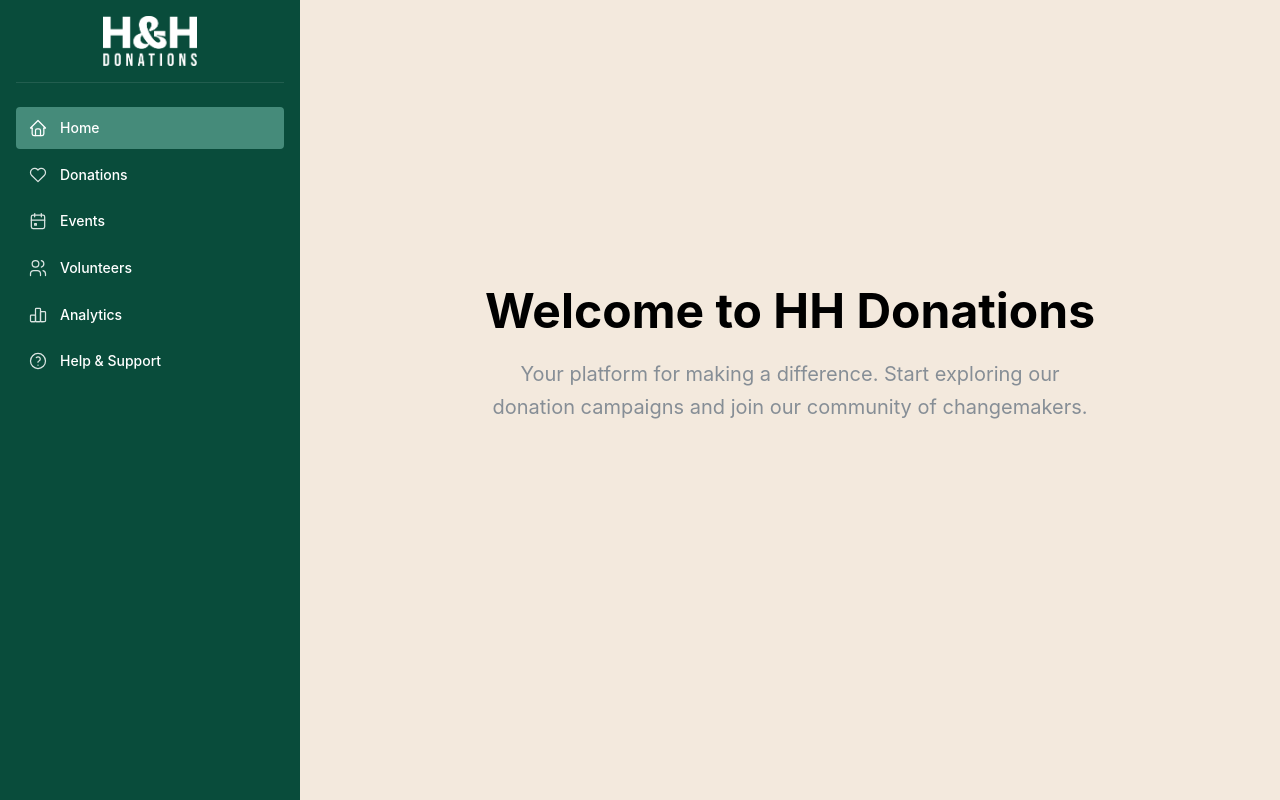
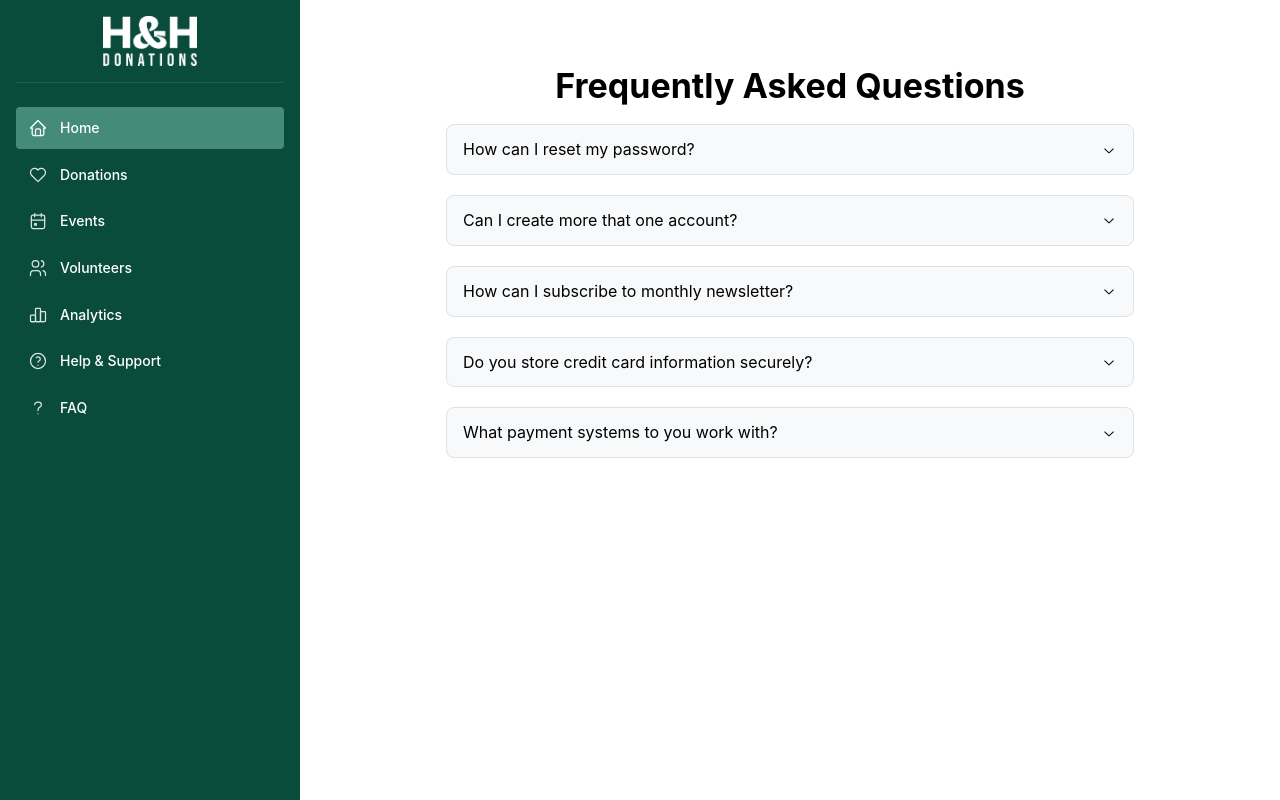
Before and after one commit to hamzak555/hh-donations, a React (Create React App) app: page /faq in a window 1280 px wide. Built offline with nearby package versions, Linux system fonts and the light colour scheme.

Commit message:
Force left-align logo with explicit margin styles

```diff
--- a/package.json
+++ b/package.json
@@ -12,6 +12,7 @@
     "@testing-library/user-event": "^13.5.0",
     "react": "^19.1.1",
     "react-dom": "^19.1.1",
+    "react-router-dom": "^7.7.1",
     "react-scripts": "5.0.1",
     "web-vitals": "^2.1.4"
   },
--- a/src/App.js
+++ b/src/App.js
@@ -2,20 +2,27 @@ import React from 'react';
 import '@mantine/core/styles.css';
 import './styles/App.css';
 import { MantineProvider } from '@mantine/core';
+import { BrowserRouter as Router, Routes, Route } from 'react-router-dom';
 import { NavbarSimpleColored } from './components/NavbarSimpleColored';
 import Homepage from './pages/Homepage';
+import { FaqPage } from './pages/FaqPage';
 
 function App() {
   return (
     <MantineProvider>
-      <div className="App">
-        <div style={{ display: 'flex' }}>
-          <NavbarSimpleColored />
-          <main style={{ flex: 1, backgroundColor: 'var(--hh-light)', minHeight: '100vh' }}>
-            <Homepage />
-          </main>
+      <Router>
+        <div className="App">
+          <div style={{ display: 'flex' }}>
+            <NavbarSimpleColored />
+            <main style={{ flex: 1, backgroundColor: 'white', minHeight: '100vh' }}>
+              <Routes>
+                <Route path="/" element={<Homepage />} />
+                <Route path="/faq" element={<FaqPage />} />
+              </Routes>
+            </main>
+          </div>
         </div>
-      </div>
+      </Router>
     </MantineProvider>
   );
 }
--- /dev/null
+++ b/src/components/FaqSimple.js
@@ -0,0 +1,42 @@
+import { Accordion, Container, Title } from '@mantine/core';
+import classes from './FaqSimple.module.css';
+
+const placeholder =
+  "It can't help but hear a pin drop from over half a mile away, so it lives deep in the mountains where there aren't many people or Pokémon.It was born from sludge on the ocean floor. In a sterile environment, the germs within its body can't multiply, and it dies.It has no eyeballs, so it can't see. It checks its surroundings via the ultrasonic waves it emits from its mouth.";
+
+export function FaqSimple() {
+  return (
+    <Container size="sm" className={classes.wrapper}>
+      <Title ta="center" className={classes.title}>
+        Frequently Asked Questions
+      </Title>
+
+      <Accordion variant="separated">
+        <Accordion.Item className={classes.item} value="reset-password">
+          <Accordion.Control>How can I reset my password?</Accordion.Control>
+          <Accordion.Panel>{placeholder}</Accordion.Panel>
+        </Accordion.Item>
+
+        <Accordion.Item className={classes.item} value="another-account">
+          <Accordion.Control>Can I create more that one account?</Accordion.Control>
+          <Accordion.Panel>{placeholder}</Accordion.Panel>
+        </Accordion.Item>
+
+        <Accordion.Item className={classes.item} value="newsletter">
+          <Accordion.Control>How can I subscribe to monthly newsletter?</Accordion.Control>
+          <Accordion.Panel>{placeholder}</Accordion.Panel>
+        </Accordion.Item>
+
+        <Accordion.Item className={classes.item} value="credit-card">
+          <Accordion.Control>Do you store credit card information securely?</Accordion.Control>
+          <Accordion.Panel>{placeholder}</Accordion.Panel>
+        </Accordion.Item>
+
+        <Accordion.Item className={classes.item} value="payment">
+          <Accordion.Control>What payment systems to you work with?</Accordion.Control>
+          <Accordion.Panel>{placeholder}</Accordion.Panel>
+        </Accordion.Item>
+      </Accordion>
+    </Container>
+  );
+}
--- /dev/null
+++ b/src/components/FaqSimple.module.css
@@ -0,0 +1,23 @@
+.wrapper {
+  padding-top: calc(var(--mantine-spacing-xl) * 2);
+  padding-bottom: calc(var(--mantine-spacing-xl) * 2);
+}
+
+.title {
+  margin-bottom: var(--mantine-spacing-md);
+  padding-left: var(--mantine-spacing-md);
+  padding-right: var(--mantine-spacing-md);
+  color: var(--mantine-color-black);
+
+  @media (max-width: $mantine-breakpoint-sm) {
+    font-size: rem(28px);
+  }
+}
+
+.item {
+  border-radius: var(--mantine-radius-md);
+  margin-bottom: var(--mantine-spacing-lg);
+
+  border: rem(1px) solid
+    light-dark(var(--mantine-color-gray-3), var(--mantine-color-dark-4));
+}
--- a/src/components/NavbarSimpleColored.js
+++ b/src/components/NavbarSimpleColored.js
@@ -5,9 +5,11 @@ import {
   IconCalendarEvent,
   IconUsers,
   IconChartBar,
-  IconHelp
+  IconHelp,
+  IconQuestionMark
 } from '@tabler/icons-react';
 import { Image } from '@mantine/core';
+import { Link } from 'react-router-dom';
 import classes from './NavbarSimpleColored.module.css';
 import hhLogoWhite from '../assets/hh-logo-white.png';
 
@@ -18,25 +20,25 @@ const data = [
   { link: '/volunteers', label: 'Volunteers', icon: IconUsers },
   { link: '/analytics', label: 'Analytics', icon: IconChartBar },
   { link: '/help', label: 'Help & Support', icon: IconHelp },
+  { link: '/faq', label: 'FAQ', icon: IconQuestionMark },
 ];
 
 export function NavbarSimpleColored() {
   const [active, setActive] = useState('Home');
 
   const links = data.map((item) => (
-    <a
+    <Link
       className={classes.link}
       data-active={item.label === active || undefined}
-      href={item.link}
+      to={item.link}
       key={item.label}
-      onClick={(event) => {
-        event.preventDefault();
+      onClick={() => {
         setActive(item.label);
       }}
     >
       <item.icon className={classes.linkIcon} stroke={1.5} />
       <span>{item.label}</span>
-    </a>
+    </Link>
   ));
 
   return (
--- a/src/components/NavbarSimpleColored.module.css
+++ b/src/components/NavbarSimpleColored.module.css
@@ -14,6 +14,11 @@
   display: flex;
   justify-content: flex-start;
   align-items: center;
+}
+
+.header img {
+  margin-left: 0 !important;
+  margin-right: auto !important;
 }
 
 .navbarMain {
--- /dev/null
+++ b/src/pages/FaqPage.js
@@ -0,0 +1,5 @@
+import { FaqSimple } from '../components/FaqSimple';
+
+export function FaqPage() {
+  return <FaqSimple />;
+}
```
Also changed, not shown: 1 other file (tests, documents, lock files or other folders).
